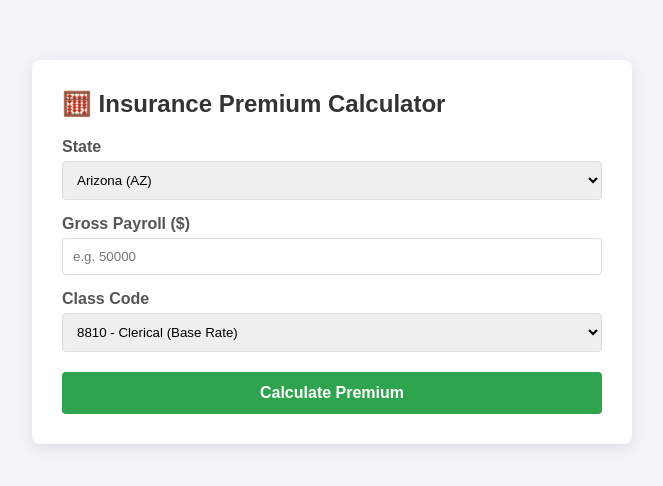
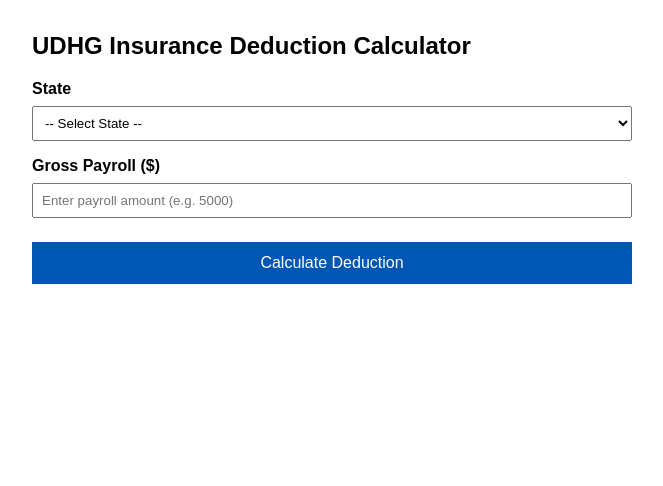
Before and after one commit to danielraxa-lgtm/UDHG-Deduct-Calculator, a plain HTML site: page calculator.html in a window 1280 px wide. Shown: the whole page, without its empty margins (308-971 px from the left). Drawn offline with Linux system fonts and the light colour scheme.

Commit message:
Update calculator.html

```diff
--- a/calculator.html
+++ b/calculator.html
@@ -3,93 +3,160 @@
 <head>
     <meta charset="UTF-8">
     <meta name="viewport" content="width=device-width, initial-scale=1.0">
-    <title>Live Rate Calculator</title>
+    <title>UDHG Deduction Calculator</title>
     <style>
-        body { font-family: sans-serif; max-width: 600px; margin: 40px auto; padding: 20px; background: #f4f4f9; }
-        .calculator { background: white; padding: 30px; border-radius: 8px; box-shadow: 0 4px 15px rgba(0,0,0,0.1); }
-        h2 { margin-top: 0; color: #333; }
-        label { display: block; margin-top: 15px; font-weight: bold; color: #555; }
-        input, select { width: 100%; padding: 10px; margin-top: 5px; border: 1px solid #ddd; border-radius: 4px; box-sizing: border-box; }
-        button { width: 100%; margin-top: 20px; padding: 12px; background: #2ea44f; color: white; border: none; border-radius: 4px; font-size: 16px; cursor: pointer; font-weight: bold; }
-        button:hover { background: #2c974b; }
-        #result { margin-top: 25px; padding: 20px; background: #e6ffed; border: 1px solid #b7ebc5; border-radius: 4px; display: none; }
-        .total-price { font-size: 24px; color: #2ea44f; font-weight: bold; }
-        .breakdown { font-size: 14px; color: #666; margin-top: 10px; }
+        body { font-family: sans-serif; max-width: 600px; margin: 2rem auto; padding: 0 1rem; }
+        label { display: block; margin-top: 1rem; font-weight: bold; }
+        select, input { width: 100%; padding: 0.5rem; margin-top: 0.5rem; box-sizing: border-box; }
+        button { margin-top: 1.5rem; padding: 0.75rem 1.5rem; background-color: #0056b3; color: white; border: none; cursor: pointer; font-size: 1rem; width: 100%; }
+        button:hover { background-color: #004494; }
+        .result-box { margin-top: 2rem; padding: 1rem; border: 1px solid #ccc; background-color: #f9f9f9; }
+        .result-row { display: flex; justify-content: space-between; margin-bottom: 0.5rem; }
+        .total-row { font-weight: bold; border-top: 2px solid #333; padding-top: 0.5rem; margin-top: 0.5rem; }
     </style>
 </head>
 <body>
 
-<div class="calculator">
-    <h2>🧮 Insurance Premium Calculator</h2>
+    <h2>UDHG Insurance Deduction Calculator</h2>
 
-    <label for="state">State</label>
-    <select id="state">
-        <option value="0.11">Arizona (AZ)</option>
-        <option value="0.15">Colorado (CO)</option>
-        <option value="0.22">Florida (FL)</option>
-        <option value="0.18">Maryland (MD)</option>
-        <option value="0.14">Michigan (MI)</option>
-        <option value="0.25">New Jersey (NJ)</option>
-        <option value="0.30">New York (NY)</option>
-        <option value="0.20">Pennsylvania (PA)</option>
-        <option value="0.12">Texas (TX)</option>
+    <label for="stateSelector">State</label>
+    <select id="stateSelector">
+        <option value="">-- Select State --</option>
+        <option value="AL">Alabama</option>
+        <option value="AK">Alaska</option>
+        <option value="AZ">Arizona</option>
+        <option value="AR">Arkansas</option>
+        <option value="CA">California</option>
+        <option value="CO">Colorado</option>
+        <option value="CT">Connecticut</option>
+        <option value="DE">Delaware</option>
+        <option value="FL">Florida</option>
+        <option value="GA">Georgia</option>
+        <option value="HI">Hawaii</option>
+        <option value="ID">Idaho</option>
+        <option value="IL">Illinois</option>
+        <option value="IN">Indiana</option>
+        <option value="IA">Iowa</option>
+        <option value="KS">Kansas</option>
+        <option value="KY">Kentucky</option>
+        <option value="LA">Louisiana</option>
+        <option value="ME">Maine</option>
+        <option value="MD">Maryland</option>
+        <option value="MA">Massachusetts</option>
+        <option value="MI">Michigan</option>
+        <option value="MN">Minnesota</option>
+        <option value="MS">Mississippi</option>
+        <option value="MO">Missouri</option>
+        <option value="MT">Montana</option>
+        <option value="NE">Nebraska</option>
+        <option value="NV">Nevada</option>
+        <option value="NH">New Hampshire</option>
+        <option value="NJ">New Jersey</option>
+        <option value="NM">New Mexico</option>
+        <option value="NY">New York</option>
+        <option value="NC">North Carolina</option>
+        <option value="ND">North Dakota</option>
+        <option value="OH">Ohio</option>
+        <option value="OK">Oklahoma</option>
+        <option value="OR">Oregon</option>
+        <option value="PA">Pennsylvania</option>
+        <option value="RI">Rhode Island</option>
+        <option value="SC">South Carolina</option>
+        <option value="SD">South Dakota</option>
+        <option value="TN">Tennessee</option>
+        <option value="TX">Texas</option>
+        <option value="UT">Utah</option>
+        <option value="VT">Vermont</option>
+        <option value="VA">Virginia</option>
+        <option value="WA">Washington</option>
+        <option value="WV">West Virginia</option>
+        <option value="WI">Wisconsin</option>
+        <option value="WY">Wyoming</option>
     </select>
 
-    <label for="payroll">Gross Payroll ($)</label>
-    <input type="number" id="payroll" placeholder="e.g. 50000">
+    <label for="payrollInput">Gross Payroll ($)</label>
+    <input type="number" id="payrollInput" placeholder="Enter payroll amount (e.g. 5000)">
 
-    <label for="classCode">Class Code</label>
-    <select id="classCode">
-        <option value="clerical">8810 - Clerical (Base Rate)</option>
-        <option value="other">Other (High Risk Rate)</option>
-    </select>
+    <button onclick="calculateDeduction()">Calculate Deduction</button>
 
-    <button onclick="calculate()">Calculate Premium</button>
-
-    <div id="result">
-        <div>Total Estimated Premium:</div>
-        <div class="total-price" id="totalDisplay">$0.00</div>
-        <div class="breakdown" id="breakdownDisplay"></div>
+    <div class="result-box" id="resultBox" style="display:none;">
+        <div class="result-row">
+            <span>Class Code:</span>
+            <span id="classCodeDisplay">-</span>
+        </div>
+        <div class="result-row">
+            <span>Description:</span>
+            <span id="descriptionDisplay">-</span>
+        </div>
+        <div class="result-row">
+            <span>Adjusted Rate (per $100):</span>
+            <span id="adjustedRateDisplay">-</span>
+        </div>
+        <hr>
+        <div class="result-row total-row">
+            <span>Total WC Premium:</span>
+            <span id="finalPremiumDisplay">$0.00</span>
         </div>
     </div>
 
     <script>
-    // Rates from your documentation
-    const otherRates = {
-        "0.11": 1.05, "0.15": 1.20, "0.22": 1.45, "0.18": 1.10,
-        "0.14": 1.00, "0.25": 1.50, "0.30": 1.75, "0.20": 1.35, "0.12": 0.95
+        // Specific Rates for UDHG
+        const stateData = {
+            "AZ": { code: "5102", base: 3.31, emr: 0.95, ldf: 0.2737, desc: "Door & Window Installation" },
+            "CO": { code: "5102", base: 3.29, emr: 0.95, ldf: 0.0549, desc: "Door & Window Installation" },
+            "FL": { code: "5102", base: 5.33, emr: 0.95, ldf: 0.2124, desc: "Door & Window Installation" },
+            "MI": { code: "5146", base: 7.54, emr: 0.65, ldf: 0.1100, desc: "Furniture Install" },
+            "MD": { code: "5102", base: 4.09, emr: 0.95, ldf: 0.0548, desc: "Door/Frame/Sash Erection" },
+            "NJ": { code: "5103", base: 6.28, emr: 1.115, ldf: 0.0829, desc: "Sheet Metal Ext Wall Inst" },
+            "NY": { code: "5102", base: 11.17, emr: 1.87, ldf: 0.0832, desc: "Door/Frame/Sash Erection" },
+            "PA": { code: "658", base: 6.43, emr: 1.143, ldf: 0.1931, desc: "Arch Bronze/Iron/Brass" },
+            "TX": { code: "5102", base: 2.15, emr: 0.95, ldf: 0.0800, desc: "Alum Door/Window Inst" }
         };
 
-    function calculate() {
-        const payroll = parseFloat(document.getElementById('payroll').value);
-        let baseRate = parseFloat(document.getElementById('state').value);
-        const type = document.getElementById('classCode').value;
+        const DEFAULT_RATE = 0.1665;
+        const DEFAULT_CODE = "N/A";
+        const DEFAULT_DESC = "Default / Administrative";
 
-        // If "Other" is selected, switch to the higher rate from the table
-        if (type === 'other') {
-            baseRate = otherRates[baseRate.toString()];
+        function calculateDeduction() {
+            const state = document.getElementById("stateSelector").value;
+            const payrollInput = document.getElementById("payrollInput").value;
+            const payroll = parseFloat(payrollInput);
+
+            if (!state) {
+                alert("Please select a state.");
+                return;
+            }
+            if (isNaN(payroll) || payroll <= 0) {
+                alert("Please enter a valid payroll amount.");
+                return;
             }
 
-        if (!payroll) { alert("Please enter payroll amount"); return; }
+            let adjustedRate, code, desc;
 
-        // Math: (Payroll / 100) * Rate
-        const wcPremium = (payroll / 100) * baseRate;
+            // Check if state is in our specific list
+            if (stateData[state]) {
+                const data = stateData[state];
+                // Formula: Base * EMR * (1 - LDF)
+                adjustedRate = data.base * data.emr * (1 - data.ldf);
+                code = data.code;
+                desc = data.desc;
+            } else {
+                // Use default rate for all other states
+                adjustedRate = DEFAULT_RATE;
+                code = DEFAULT_CODE;
+                desc = DEFAULT_DESC;
+            }
 
-        // Fixed Costs: GL ($650) + Umbrella ($400)
-        const fixedLiability = 650 + 400;
-
-        const total = wcPremium + fixedLiability;
+            // Calculate Premium: (Payroll / 100) * Rate
+            const wcPremium = (payroll / 100) * adjustedRate;
 
             // Display Results
-        document.getElementById('result').style.display = 'block';
-        document.getElementById('totalDisplay').innerText = '$' + total.toFixed(2);
-        document.getElementById('breakdownDisplay').innerHTML = `
-            Workers' Comp: $${wcPremium.toFixed(2)}<br>
-            General Liability: $650.00<br>
-            Umbrella: $400.00
-        `;
+            document.getElementById("resultBox").style.display = "block";
+            document.getElementById("classCodeDisplay").innerText = code;
+            document.getElementById("descriptionDisplay").innerText = desc;
+            document.getElementById("adjustedRateDisplay").innerText = "$" + adjustedRate.toFixed(5);
+            document.getElementById("finalPremiumDisplay").innerText = "$" + wcPremium.toFixed(2);
         }
     </script>
-
 </body>
 </html>
```
Lines whose indentation alone changed are shown as unchanged.
